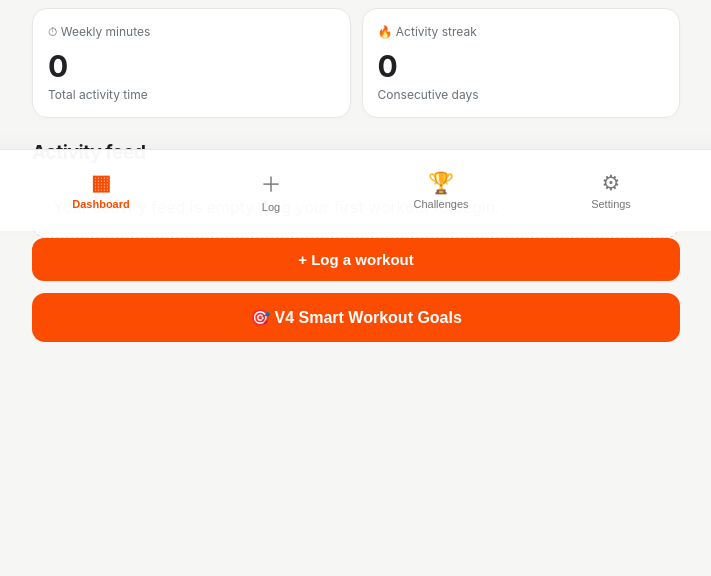
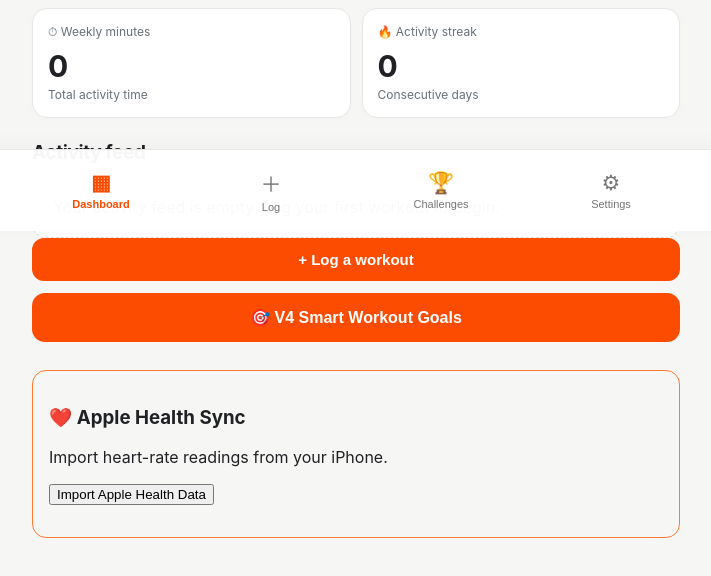
Before and after one commit to JVMarketAI/jv-fit-ai., a plain HTML site: page index.html in a window 1280 px wide. Shown: the part 569-1145 px from the top of the page, without its empty margins (284-995 px from the left). Before the commit the page ends 1043 px from the top, so only its background shows below. Drawn offline with Linux system fonts and the light colour scheme.

Commit message:
Update index.html

```diff
--- a/index.html
+++ b/index.html
@@ -62,6 +62,7 @@ $('recent').innerHTML=entries.length?entries.slice(0,10).map(feedCard).join(''):
 <script src="./adaptive-goals.js" defer></script>
   <script src="./smart-goals-ui.js" defer></script>
   <script src="./heart-rate-import.js" defer></script>
+  <script src="./heart-rate-ui.js" defer></script>
 </body>
 
 </html>
```
